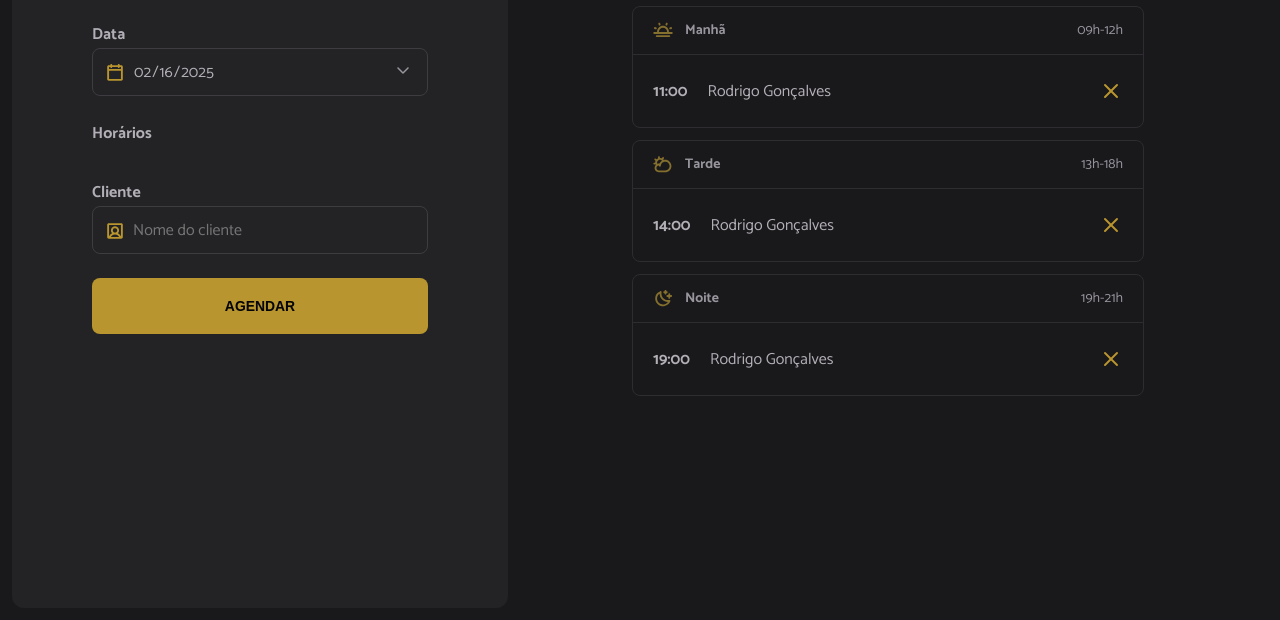
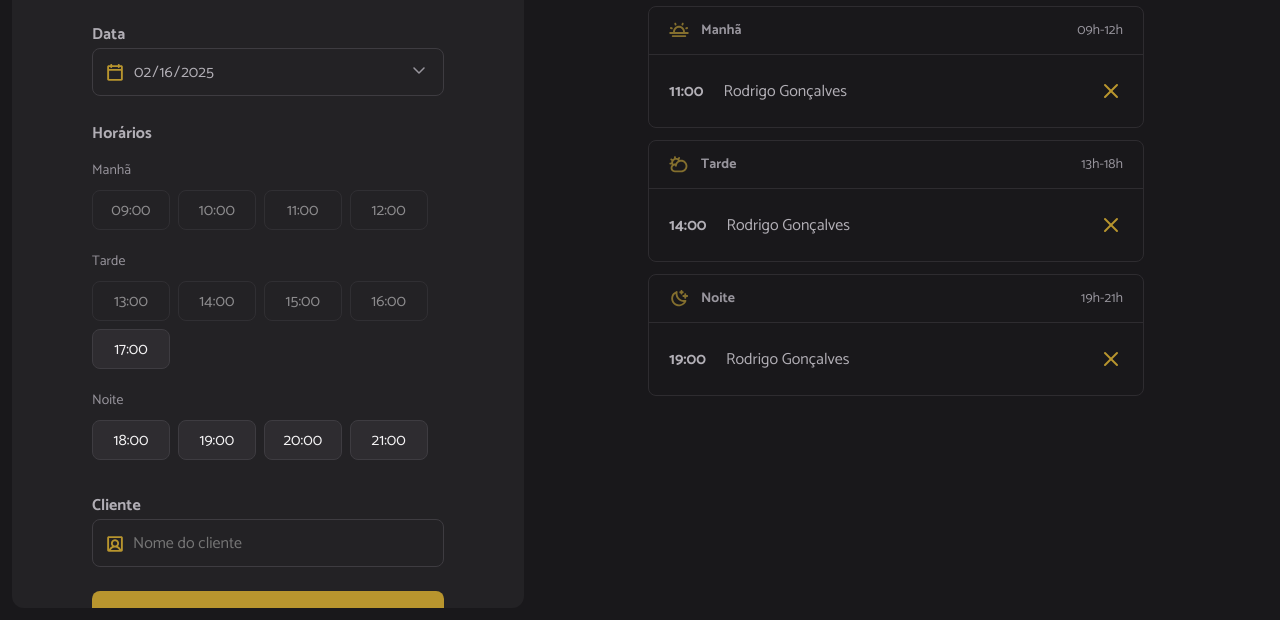
Before and after one commit to devmoisessantos/sistema-de-agendamento, a website built with webpack: page index.html in a window 1280 px wide. Shown: the part 180-800 px from the top of the page. Built offline with nearby package versions, Linux system fonts and the light colour scheme.

Commit message:
refatora lógica de carregamento de horários e organiza a estrutura do código

```diff
--- a/src/js/main.js
+++ b/src/js/main.js
@@ -13,4 +13,4 @@ import "../css/schedule.css"
 
 // JavaScript
 import '../modules/form/submit.js'
-import '../modules/load.js'
+import '../modules/page-load.js'
--- /dev/null
+++ b/src/modules/form/hours-load.js
@@ -0,0 +1,58 @@
+import dayjs from "dayjs";
+import { openingHours } from "../../utils/opening-hours.js";
+
+const hours = document.getElementById("hours");
+
+export function loadHours({ date }) {
+    const opening = openingHours.map((hour) => {
+        // Retorna somente a hora
+        const [scheduleHour] = hour.split(":");
+
+        const isHourPast = dayjs(date).add(scheduleHour, "hour").isAfter(dayjs());
+
+        return {
+            hour,
+            available: isHourPast,
+        };
+    });
+
+    // Armazena quais períodos já foram inseridos para evitar repetições
+    const addedHeaders = new Set();
+
+    // Fragmento para evitar múltiplos reflows no DOM
+    const fragment = document.createDocumentFragment();
+
+    opening.forEach(({ hour, available }) => {
+        // Adiciona o cabeçalho antes do primeiro horário do período
+        if (hour === "09:00" && !addedHeaders.has("Manhã")) {
+            fragment.appendChild(createHoursHeader("Manhã"));
+            addedHeaders.add("Manhã");
+        }
+        else if (hour === "13:00" && !addedHeaders.has("Tarde")) {
+            fragment.appendChild(createHoursHeader("Tarde"));
+            addedHeaders.add("Tarde");
+        }
+        else if (hour === "18:00" && !addedHeaders.has("Noite")) {
+            fragment.appendChild(createHoursHeader("Noite"));
+            addedHeaders.add("Noite");
+        }
+
+        // Criar item de horário
+        const li = document.createElement("li");
+        li.classList.add("hour", available ? "hour-available" : "hour-unavailable");
+        li.textContent = hour;
+
+        fragment.appendChild(li);
+    });
+
+    // Adiciona tudo ao DOM de uma vez
+    hours.appendChild(fragment);
+}
+
+// Função para criar os cabeçalhos de períodos (Manhã, Tarde, Noite)
+function createHoursHeader(title) {
+    const header = document.createElement("li");
+    header.classList.add("hour-period");
+    header.textContent = title;
+    return header;
+}
--- a/src/modules/load.js
+++ /dev/null
@@ -1,3 +0,0 @@
-document.addEventListener('DOMContentLoaded', function () {
-    console.log('To passando por aqui!')
-})
--- /dev/null
+++ b/src/modules/page-load.js
@@ -0,0 +1,5 @@
+import { loadSchedule } from './schedule/load.js'
+
+document.addEventListener('DOMContentLoaded', function () {
+    loadSchedule()
+})
--- /dev/null
+++ b/src/modules/schedule/load.js
@@ -0,0 +1,12 @@
+import { loadHours } from '../form/hours-load.js'
+
+// selecionando o input de data
+const selectedDate = document.getElementById('date')
+
+export function loadSchedule() {
+    // pegando o input de data
+    const date = selectedDate.value
+
+    // carregando as horas
+    loadHours({ date })
+}
--- a/src/utils/opening-hours.js
+++ b/src/utils/opening-hours.js
@@ -1,15 +1,5 @@
 export const openingHours = [
-    '9:00',
-    '10:00',
-    '11:00',
-    '12:00',
-    '13:00',
-    '14:00',
-    '15:00',
-    '16:00',
-    '17:00',
-    '18:00',
-    '19:00',
-    '20:00',
-    '21:00'
-]
+    "09:00", "10:00", "11:00", "12:00",
+    "13:00", "14:00", "15:00", "16:00", "17:00",
+    "18:00", "19:00", "20:00", "21:00"
+];
```
Also changed, not shown: dist/index.html, dist/main.js.
